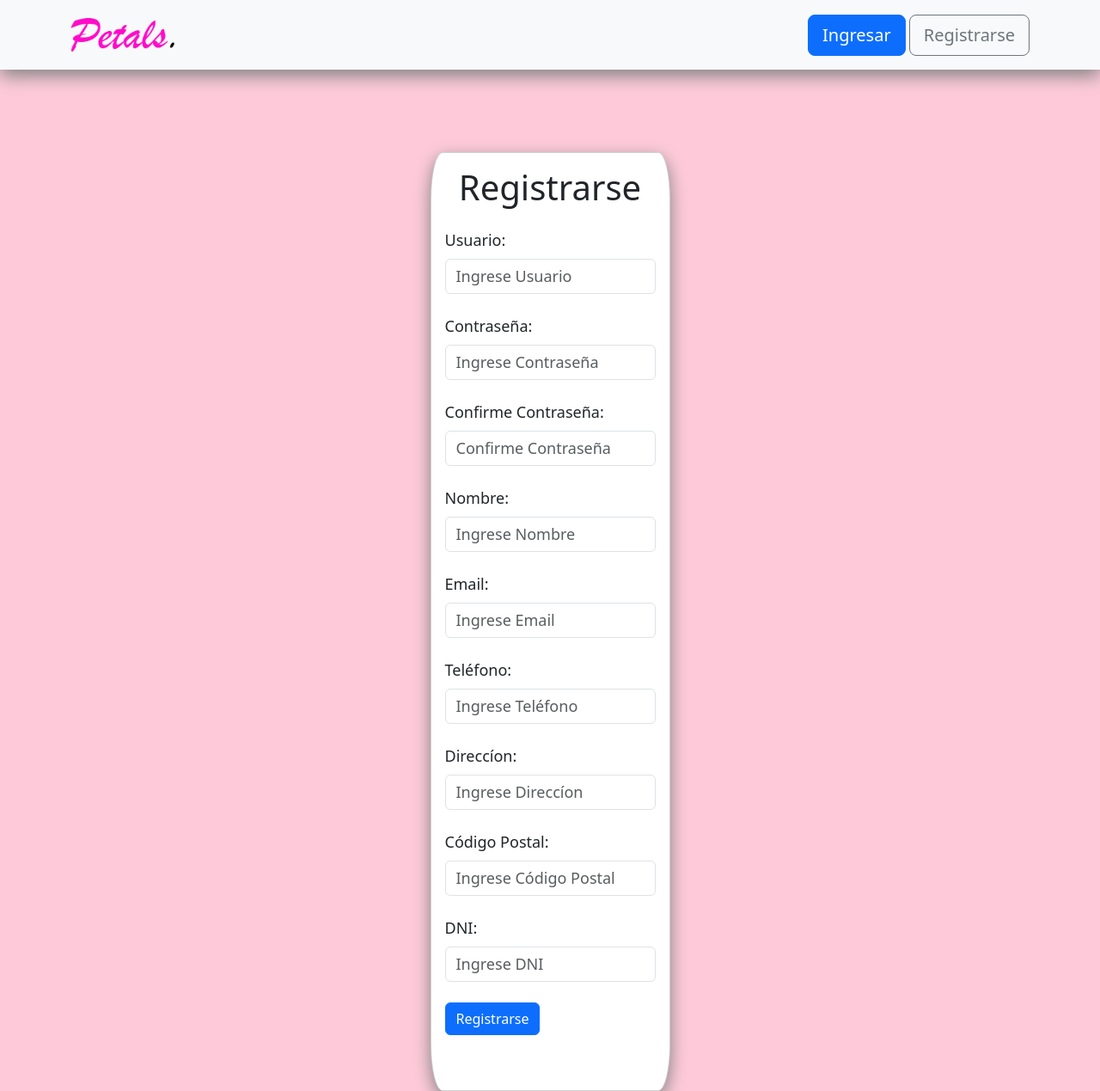
After one commit to LukIt4InDr/proyecto-de-software, a PHP site: page /sign-up/signup.php in a window 1280 px wide. The commit adds this page. Shown: the whole page at 86% size. Run offline with PHP 8.4, Linux system fonts and the light colour scheme.

Commit message:
login enlazado

```diff
--- a/inicio/index.html
+++ b/inicio/index.html
@@ -42,9 +42,8 @@
                     <input class="form-control me-2" type="search" placeholder="Buscar" aria-label="Search">
                     <button class="btn btn-outline-success" type="submit">Buscar</button>
 
-                    <a href="../ventana-de-inicio-de-sesion/login.php" class="btn btn-primary btn-lg" type="submit" id="iniciar-sesion">Login</a>
+                    <a href="../ventana-de-inicio-de-sesion/login.php" class="btn btn-outline-secondary btn-lg" type="submit" id="iniciar-sesion">Login</a>
                 </form>
-
             </div>
         </div>
     </nav>
--- /dev/null
+++ b/logout.php
@@ -0,0 +1,5 @@
+<?php
+session_start();
+session_destroy();
+header("Location:index.php");
+?>
--- /dev/null
+++ b/sections/test.html
@@ -0,0 +1 @@
+<a href="./galeria/index.html" role="button" class="btn btn-primary btn-lg mx-5">Arreglos Florales</a>
--- /dev/null
+++ b/sign-up/signup.php
@@ -0,0 +1,103 @@
+<!DOCTYPE html>
+<html lang="es">
+<head>
+    <meta charset="UTF-8">
+    <meta name="viewport" content="width=device-width, initial-scale=1.0">
+
+    <link href="https://cdn.jsdelivr.net/npm/bootstrap@5.3.1/dist/css/bootstrap.min.css" rel="stylesheet">
+    <script src="https://cdn.jsdelivr.net/npm/bootstrap@5.3.1/dist/js/bootstrap.bundle.min.js"></script>
+
+    <link rel="stylesheet" href="style.css">
+    <script defer src="script.js"></script>
+
+    <title>Floreria Petals</title>
+</head>
+<body>
+    <header class="mb-5">
+        <nav class="navbar navbar-expand-sm bg-light py-3">
+            <div class="container">
+                <a class="navbar-brand" href="../"><img src="img/petals-logo.png" alt="petals-logo" id="logo"></a>
+                <div>
+                    <!-- <a href="../ventana-de-inicio-de-sesion/index.html"><img src="img/user-icon.png" class="rounded-circle" alt="user-icon" id="user-icon"></a> -->
+                    <a href="../ventana-de-inicio-de-sesion/login.php" class="btn btn-primary btn-lg" type="submit" id="iniciar-sesion">Ingresar</a>
+                    <a href="#" class="btn btn-outline-secondary btn-lg" type="submit" id="registrarse">Registrarse</a>
+                </div>
+            </div>
+        </nav>
+    </header>
+
+    <div class="container mt-5" id="sign-up">
+        <div class="col-xl-3 col-lg-4 col-md-5 col-sm-6 card mt-5" id="card-sign-up">
+            <div class="card-body">
+                <h1>Registrarse</h1>
+                <form method="post" action="<?php echo htmlspecialchars($_SERVER['PHP_SELF']);?>" id="formu">
+                    <div class="mt-4">
+                        <label for="user" class="form-label">Usuario:</label>
+                        <input type="text" name="user" id="user" class="form-control" placeholder="Ingrese Usuario" required>
+                        <div class="invalid-feedback" id="usuarioInvalido">
+                            Ingrese el Usuario.
+                        </div>
+                    </div>
+                    <div class="mt-4">
+                        <label for="pswd" class="form-label">Contraseña:</label>
+                        <input type="password" name="pswd" id="pswd" class="form-control" placeholder="Ingrese Contraseña" required>
+                        <div class="invalid-feedback" id="contraseñaInvalida">
+                            Ingrese la Contraseña.
+                        </div>
+                    </div>
+                    <div class="mt-4">
+                        <label for="pswdR" class="form-label">Confirme Contraseña:</label>
+                        <input type="password" name="pswdR" id="pswdR" class="form-control" placeholder="Confirme Contraseña" required>
+                        <div class="invalid-feedback" id="contraseñaCInvalida">
+                            Ingrese la Contraseña.
+                        </div>
+                    </div>
+                    <div class="mt-4">
+                        <label for="name" class="form-label">Nombre:</label>
+                        <input type="text" name="name" id="name" class="form-control" placeholder="Ingrese Nombre" required>
+                        <div class="invalid-feedback" id="nombreInvalido">
+                            Ingrese el Nombre.
+                        </div>
+                    </div>
+                    <div class="mt-4">
+                        <label for="email" class="form-label">Email:</label>
+                        <input type="email" name="email" id="email" class="form-control" placeholder="Ingrese Email" required>
+                        <div class="invalid-feedback" id="emailInvalido">
+                            Ingrese el Email.
+                        </div>
+                    </div>
+                    <div class="mt-4">
+                        <label for="phone" class="form-label">Teléfono:</label>
+                        <input type="number" name="phone" id="phone" class="form-control" placeholder="Ingrese Teléfono" required>
+                        <div class="invalid-feedback" id="phoneInvalido">
+                            Ingrese el Teléfono.
+                        </div>
+                    </div>
+                    <div class="mt-4">
+                        <label for="direc" class="form-label">Direccíon:</label>
+                        <input type="text" name="direc" id="direc" class="form-control" placeholder="Ingrese Direccíon" required>
+                        <div class="invalid-feedback" id="direcInvalido">
+                            Ingrese el Direccíon.
+                        </div>
+                    </div>
+                    <div class="mt-4">
+                        <label for="postal" class="form-label">Código Postal:</label>
+                        <input type="number" name="postal" id="postal" class="form-control" placeholder="Ingrese Código Postal" required>
+                        <div class="invalid-feedback" id="postalInvalido">
+                            Ingrese el Código Postal.
+                        </div>
+                    </div>
+                    <div class="mt-4">
+                        <label for="dni" class="form-label">DNI:</label>
+                        <input type="number" name="dni" id="dni" class="form-control" placeholder="Ingrese DNI" required>
+                        <div class="invalid-feedback" id="dniInvalido">
+                            Ingrese el DNI.
+                        </div>
+                    </div>
+                    <button type="submit" name="submit" class="btn btn-primary mt-4 mb-5">Registrarse</button>
+                </form>
+            </div>
+        </div>
+    </div>
+</body>
+</html>
--- /dev/null
+++ b/sign-up/style.css
@@ -0,0 +1,75 @@
+body {
+    background-color: #fecada;
+}
+
+#sign-up {
+    display: flex;
+    justify-content: center;
+    align-items: center;
+}
+
+h1 {
+    text-align: center;
+}
+
+label {
+    font-size: large;
+}
+
+.form-control {
+    font-size: large;
+}
+
+#logo {
+    width: 75%;
+    height: 75%;
+}
+
+#user-icon {
+    width: 40px;
+    height: 40px;
+}
+
+#user-icon:hover {
+    background-color: gray;
+}
+
+#card-sign-up {
+    border-radius: 5%;
+    box-shadow: 0px 7px 20px gray;
+}
+
+header {
+    box-shadow: 0px 7px 20px gray;
+}
+
+#rmpwd {
+    border: 1px solid black;
+}
+
+#Texto-Bienvenido{
+   /* width: 80%;
+    text-align: center;*/
+
+    margin-top: 30px;
+}
+
+footer{
+    text-align: center;
+    background-color: #b96f85;
+    color: white;
+    margin-top: 100px;
+    padding: 50px;
+}
+
+#ver-mas {
+    text-align: center;
+}
+
+#ver-galeria {
+    margin-top: 30px;
+}
+
+.error{
+    color: red;
+}
--- a/style.css
+++ b/style.css
@@ -25,6 +25,7 @@ body {
 
 header {
     box-shadow: 0px 7px 20px gray;
+    position: relative;
 }
 
 .home {
@@ -71,3 +72,7 @@ footer {
 #iniciar-sesion {
     margin-left: 20px;
 }
+
+#registrarse {
+    margin-left: 20px;
+}
```
Also changed, not shown: index.php (+31 -5 lines), sign-up/script.js (added, +36 -0 lines), ventana-de-inicio-de-sesion/login.php (+12 -10 lines), sign-up/img/petals-logo.png (added), sign-up/img/user-icon.png (added).
